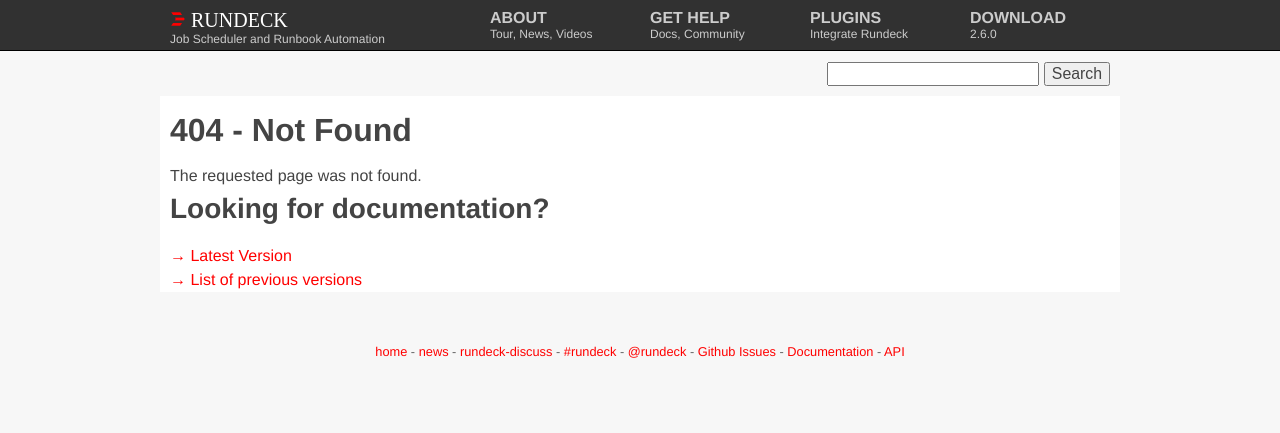
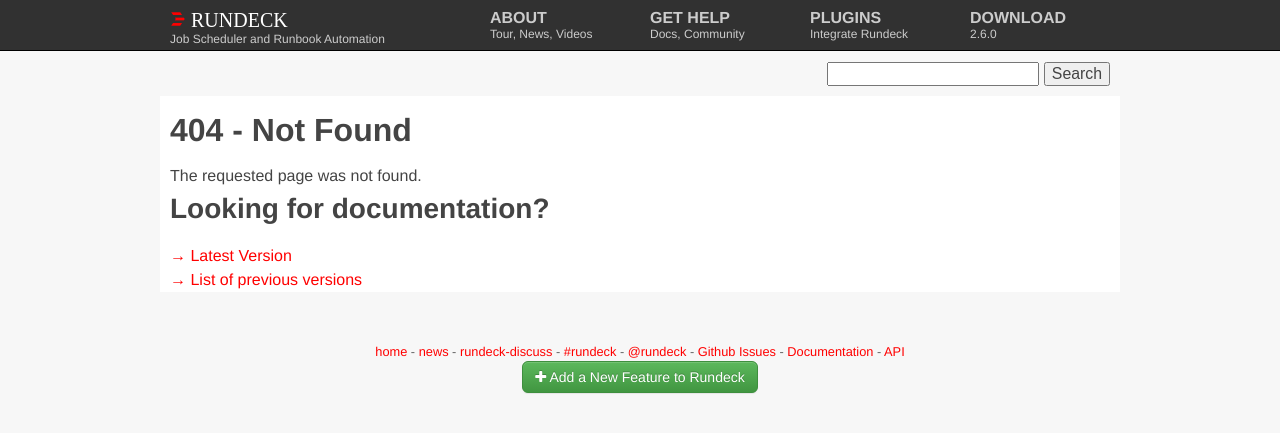
Before and after one commit to rundeck/rundeck-ghpages, a Jekyll site: the page built from d404.html, in a window 1280 px wide. Shown: the top 433 px of the page. Built offline with Jekyll 4.4.1, drawn with Linux system fonts in a browser that asks for light colours; nearby versions of some CDN libraries.

Commit message:
add sops/development link to footer

```diff
--- a/_includes/footer.html
+++ b/_includes/footer.html
@@ -16,4 +16,11 @@
     -
     <a href="{{ site.url }}/docs/api/index.html">API</a>
 
+<div>
+<a class="btn greenLight" href="http://simplifyops.com/development.html">
+<i class="glyphicon glyphicon-plus icon-plus"></i>
+Add a New Feature to Rundeck
+</a>
+<div>
+
 </footer>
--- a/css/style.css
+++ b/css/style.css
@@ -398,6 +398,18 @@
   filter: progid:DXImageTransform.Microsoft.gradient(startColorstr='#e9eef0', endColorstr='#e5ebed', GradientType=0);
   font-family: "Helvetica Neue", Helvetica, Arial, sans-serif;
 }
+.btn.greenLight {
+  color: #ffffff;
+  border-color: #3e8f3e;
+  text-shadow: 0 -1px 0 rgba(0,0,0,.2);
+    -webkit-box-shadow: inset 0 1px 0 rgba(255,255,255,.15),0 1px 1px rgba(0,0,0,.075);
+    box-shadow: inset 0 1px 0 rgba(255,255,255,.15),0 1px 1px rgba(0,0,0,.075);
+  background-color: #5cb85c;
+  background-image: linear-gradient(to bottom,#5cb85c 0,#419641 100%);
+  background-repeat: repeat-x;
+  filter: progid:DXImageTransform.Microsoft.gradient(startColorstr='#5cb85c', endColorstr='#419641', GradientType=0);
+  font-family: "Helvetica Neue", Helvetica, Arial, sans-serif;
+}
 
 /** download button **/
 
```
